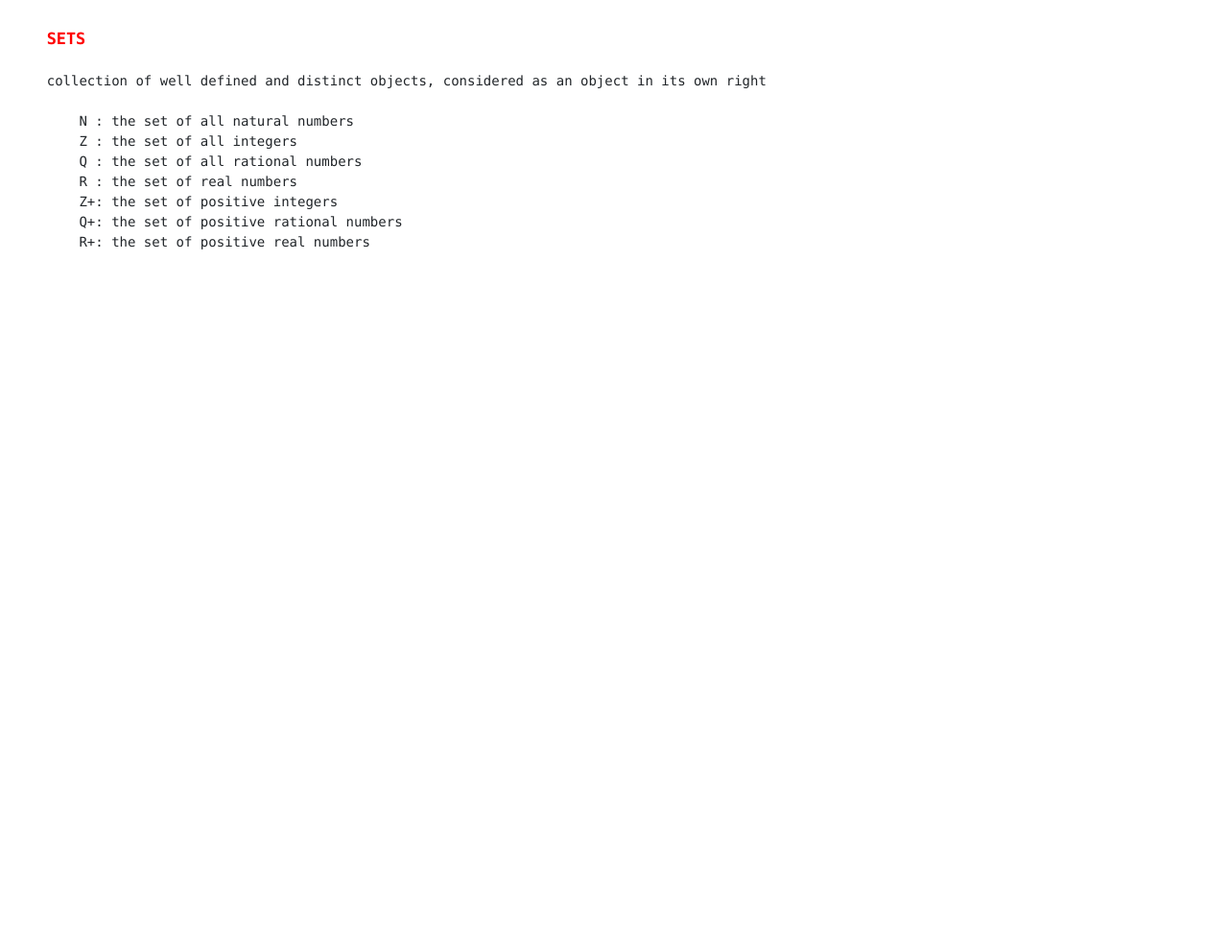
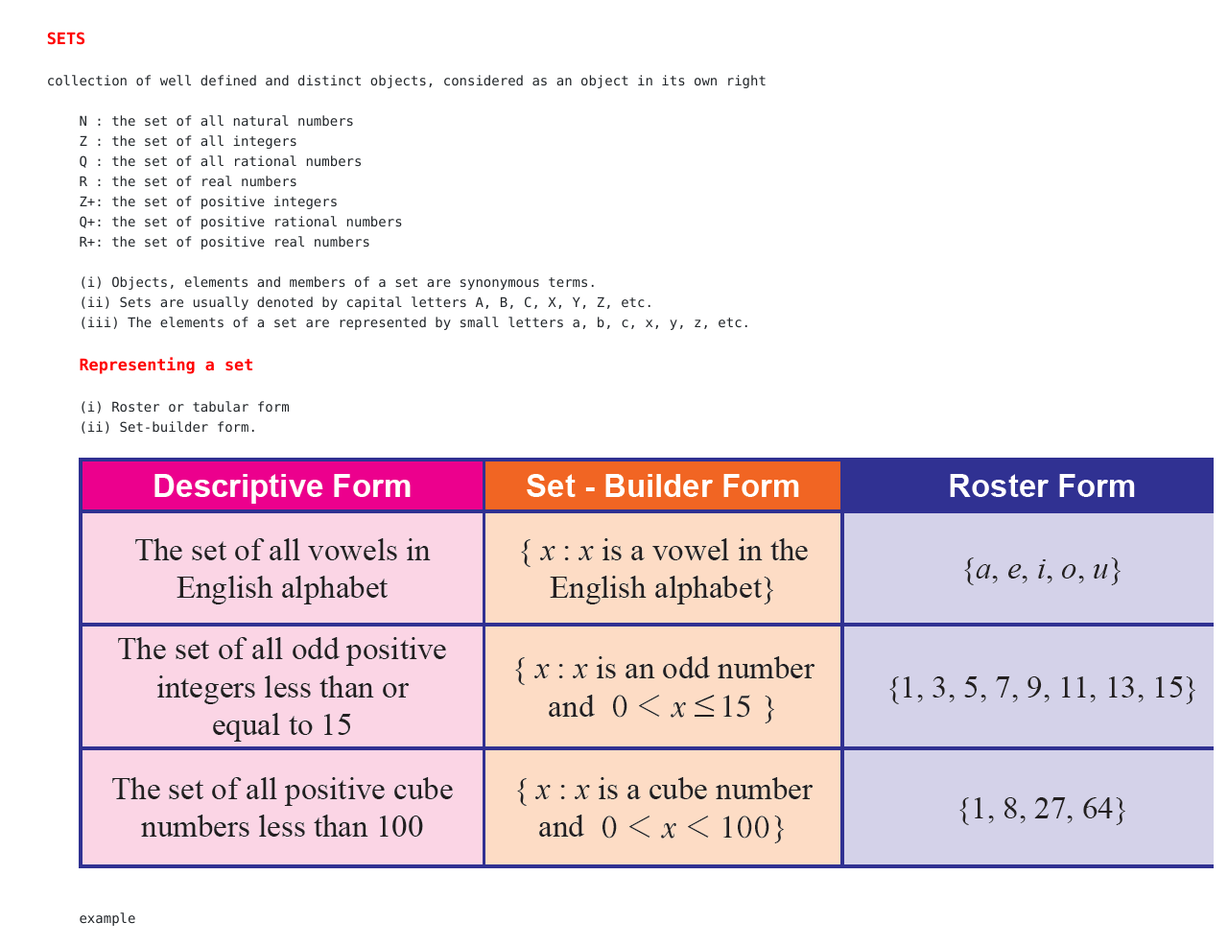
Before and after one commit to ElizabethKuriakose/MCA-1, a plain HTML site: page more_details/sem1_m_mod1.html in a window 1280 px wide. Shown: the part 740-1726 px from the top of the page at 96% size. Before the commit the page ends 1040 px from the top, so only its background shows below. Drawn offline with nearby package versions, Linux system fonts and the light colour scheme.

Commit message:
maths start 2

```diff
--- a/more_details/sem1_m_mod1.html
+++ b/more_details/sem1_m_mod1.html
@@ -17,6 +17,7 @@
             </div>
         </div>
     </div>
+
     <section>
         <div class="container-fluid">
             <div class="row">
@@ -33,12 +34,36 @@
         Z+: the set of positive integers
         Q+: the set of positive rational numbers
         R+: the set of positive real numbers
+
+        (i) Objects, elements and members of a set are synonymous terms.
+        (ii) Sets are usually denoted by capital letters A, B, C, X, Y, Z, etc.
+        (iii) The elements of a set are represented by small letters a, b, c, x, y, z, etc.
+
+        <b class="red r4-h2">Representing a set </b>
+
+        (i) Roster or tabular form
+        (ii) Set-builder form.
+
+        <img src="library/img/m1_s1.png">
+
+
+        example
+
+        <img src="library/img/m2.png">
+
+
+
                     </pre>
+
+
                 </div>
             </div>
         </div>
     </section>
 
+
+
+    <script src="library/js/javascript.js"></script>
     <script src="https://code.jquery.com/jquery-3.5.1.slim.min.js"
         integrity="sha384-DfXdz2htPH0lsSSs5nCTpuj/zy4C+OGpamoFVy38MVBnE+IbbVYUew+OrCXaRkfj"
         crossorigin="anonymous"></script>
```
Also changed, not shown: more_details/library/css/style.css (line endings or trailing spaces), more_details/library/img/m1_s1.png (added), more_details/library/img/m2.png (added), more_details/library/js/javascript.js (added), 2 other files.
